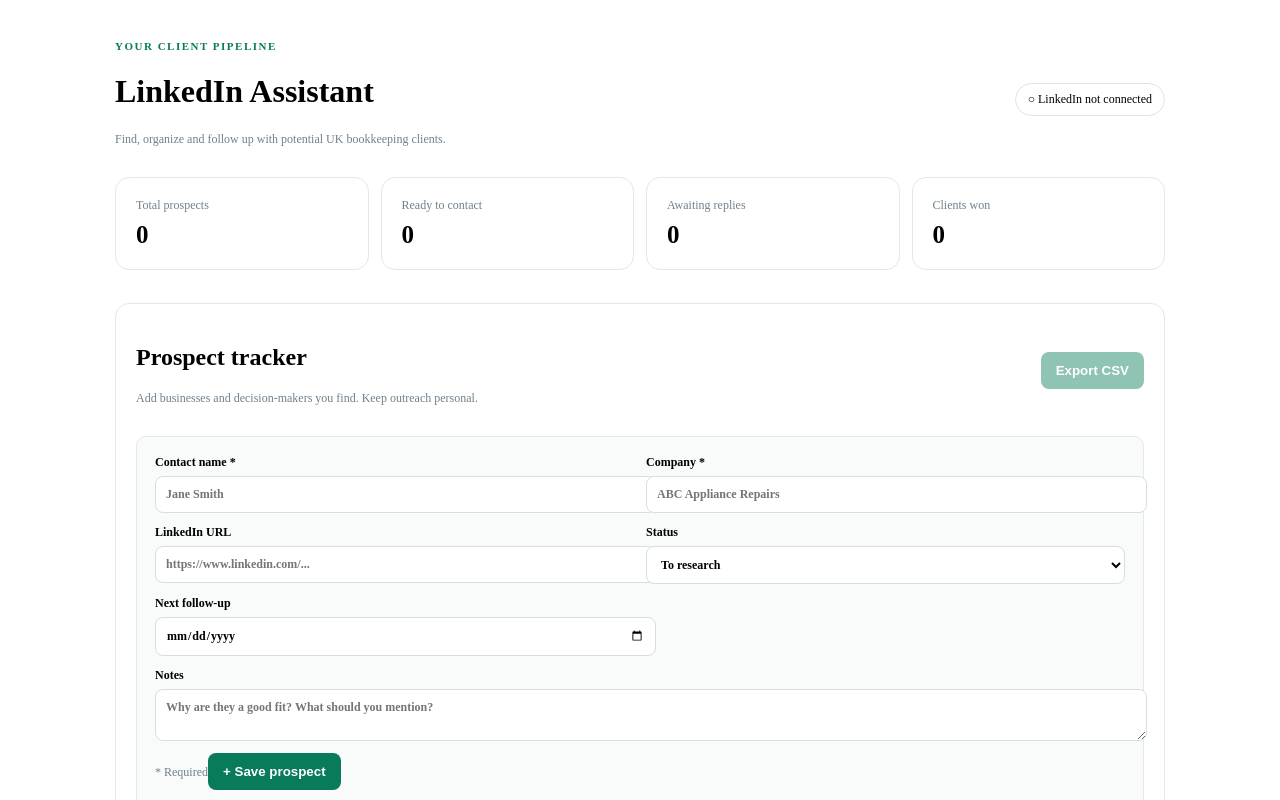
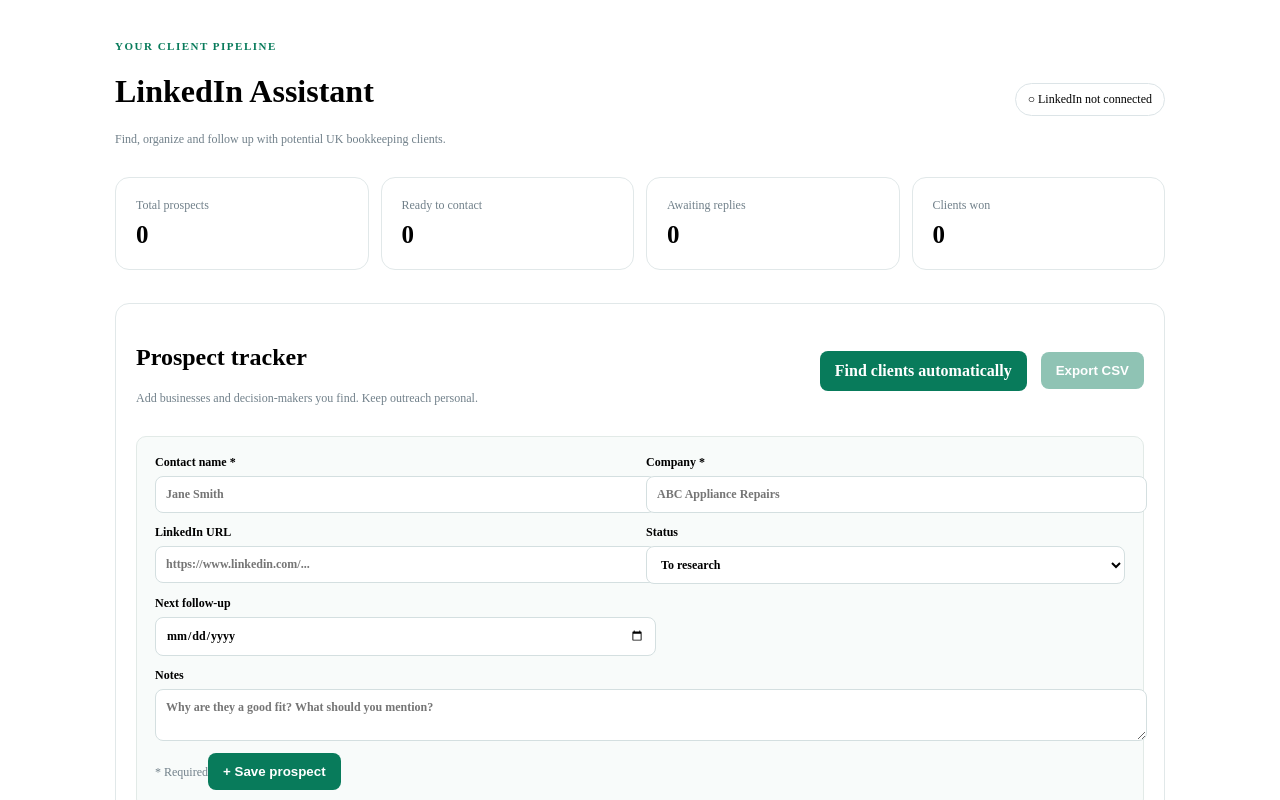
Before and after one commit to Yassin-567/Linkedin-Assistant, a Next.js app: page / in a window 1280 px wide. Shown: the top 800 px of the page. Built offline with nearby package versions, Linux system fonts and the light colour scheme; no server answers.

Commit message:
Link automatic client search from dashboard

```diff
--- a/app/page.tsx
+++ b/app/page.tsx
@@ -54,7 +54,7 @@ export default function Home() {
       <div className="stat"><span>Clients won</span><strong>{leads.filter(x=>x.status==="Client").length}</strong></div>
     </section>
     <section className="panel">
-      <div className="section-heading"><div><h2>Prospect tracker</h2><p className="muted">Add businesses and decision-makers you find. Keep outreach personal.</p></div><button onClick={exportCsv} disabled={!leads.length}>Export CSV</button></div>
+      <div className="section-heading"><div><h2>Prospect tracker</h2><p className="muted">Add businesses and decision-makers you find. Keep outreach personal.</p></div><div className="row"><a className="button" href="/search">Find clients automatically</a><button onClick={exportCsv} disabled={!leads.length}>Export CSV</button></div></div>
       <form className="lead-form" onSubmit={addLead}>
         <label>Contact name *<input required value={name} onChange={e=>setName(e.target.value)} placeholder="Jane Smith"/></label>
         <label>Company *<input required value={company} onChange={e=>setCompany(e.target.value)} placeholder="ABC Appliance Repairs"/></label>
```
